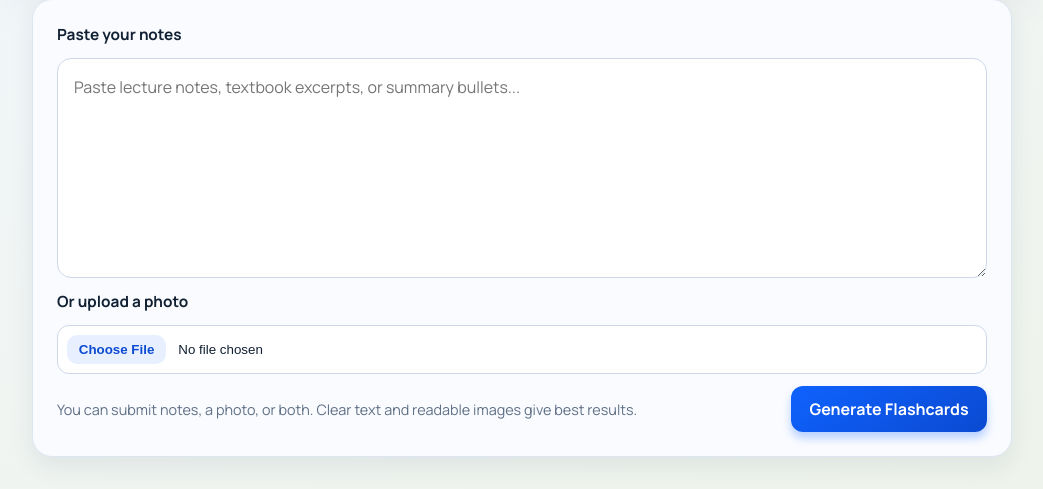
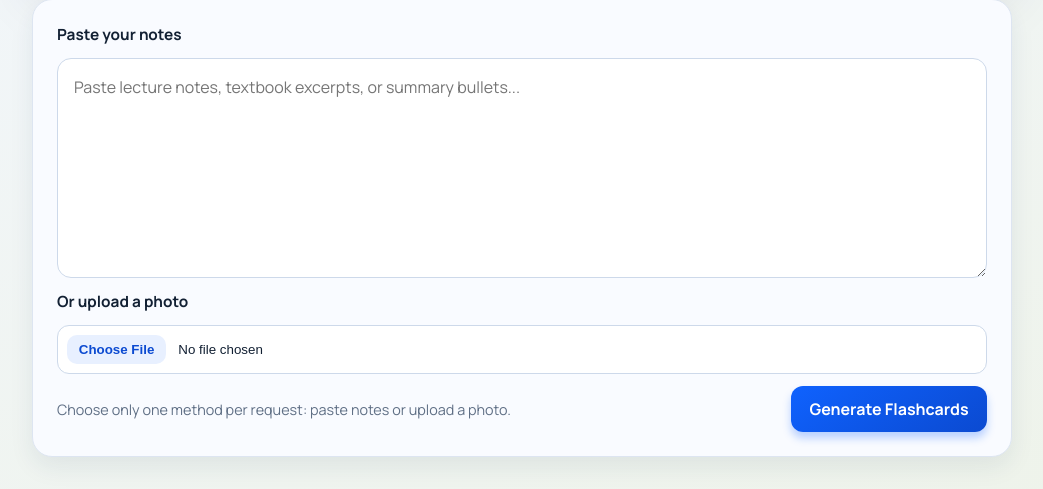
Before and after one commit to tgybyrl/FlashCard-App, a Flask app: page / in a window 1280 px wide. Shown: the part 394-883 px from the top of the page, without its empty margins (118-1161 px from the left). Run offline with Flask 3, Linux system fonts and the light colour scheme; some libraries are stand-ins or nearby versions.

Commit message:
fix: enforce single input method for flashcard generation (text or photo)

```diff
--- a/app.py
+++ b/app.py
@@ -261,6 +261,18 @@ def submit():
 
     has_photo = bool(uploaded_photo and uploaded_photo.filename)
 
+    if notes and has_photo:
+        return (
+            render_template(
+                "index.html",
+                flashcards=[],
+                notes_text=notes,
+                error="Please choose only one input method: paste notes or upload a photo.",
+                success=None,
+            ),
+            400,
+        )
+
     if not notes and not has_photo:
         return (
             render_template(
--- a/templates/index.html
+++ b/templates/index.html
@@ -80,8 +80,7 @@
 
           <div class="action-row">
             <p class="helper-text">
-              You can submit notes, a photo, or both. Clear text and readable
-              images give best results.
+              Choose only one method per request: paste notes or upload a photo.
             </p>
             <button
               type="submit"
@@ -137,14 +136,14 @@
         answerButton.setAttribute("aria-expanded", String(!isBlurred));
         answerButton.setAttribute(
           "aria-label",
-          isBlurred ? "Reveal answer" : "Hide answer"
+          isBlurred ? "Reveal answer" : "Hide answer",
         );
       };
 
       document.querySelectorAll(".answer-toggle").forEach((answerButton) => {
         setAnswerButtonState(
           answerButton,
-          answerButton.classList.contains("is-blurred")
+          answerButton.classList.contains("is-blurred"),
         );
         answerButton.addEventListener("click", () => {
           const isBlurred = answerButton.classList.toggle("is-blurred");
```
